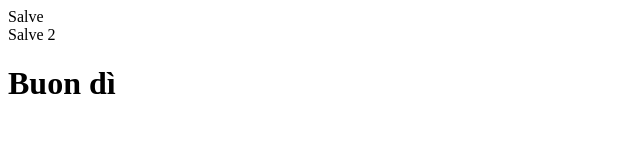
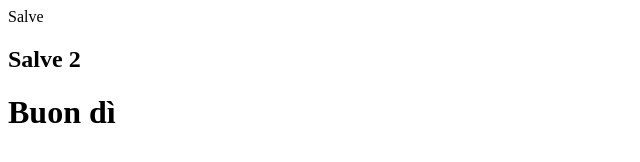
Before and after one commit to bodascaluca/classe62-first-repo, a plain HTML site: page index.html in a window 1280 px wide. Shown: the whole page, without its empty margins (0-640 px from the left). Drawn offline with Linux system fonts and the light colour scheme.

Commit message:
Added h2 into body

```diff
--- a/index.html
+++ b/index.html
@@ -12,7 +12,7 @@
     </head>
 
     <main>
-        Salve 2
+        <h2>Salve 2</h2>
         <h1>Buon dì</h1>
     </main>
 </body>
```
